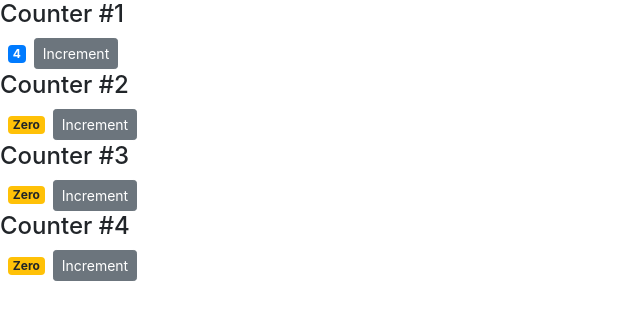
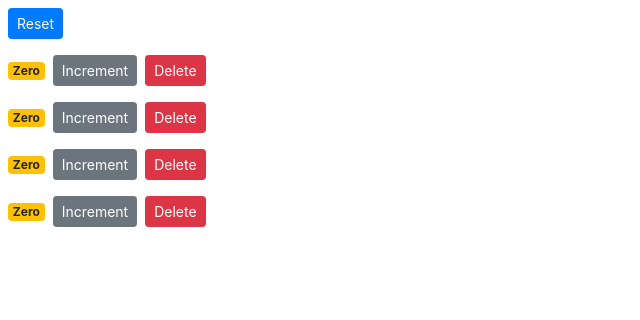
Before and after one commit to KyleFDowney/mosh-app-2, a React (Create React App) app: page / in a window 1280 px wide. Shown: the top 320 px of the page, without its empty margins (0-640 px from the left). Built offline with nearby package versions, Linux system fonts and the light colour scheme.

Commit message:
React Developer Tools & Deleting Entries

```diff
--- a/src/components/counter.jsx
+++ b/src/components/counter.jsx
@@ -2,7 +2,7 @@
 
 class Counter extends Component {
   state = {
-    value: this.props.value
+    value: this.props.counter.value
   };
 
   handleIncrement = () => {
@@ -14,13 +14,18 @@
 
     return (
       <div>
-        <h4>Counter #{this.props.id}</h4>
         <span className={this.getBadgeClasses()}>{this.formatCount()}</span>
         <button
           onClick={this.handleIncrement}
           className="btn btn-secondary btn-sm"
         >
           Increment
+        </button>
+        <button
+          onClick={() => this.props.onDelete(this.props.counter.id)}
+          className="btn btn-danger btn-sm m-2"
+        >
+          Delete
         </button>
       </div>
     );
--- a/src/components/counters.jsx
+++ b/src/components/counters.jsx
@@ -4,17 +4,38 @@
 class Counters extends Component {
   state = {
     counters: [
-      { id: 1, value: 4 },
+      { id: 1, value: 0 },
       { id: 2, value: 0 },
       { id: 3, value: 0 },
       { id: 4, value: 0 }
     ]
   };
+  handleReset = () => {
+    this.state.counters.map(c => {
+      c.value = 0;
+      return c;
+    });
+  };
+
+  handleDelete = counterId => {
+    const counters = this.state.counters.filter(c => c.id !== counterId);
+    this.setState({ counters });
+  };
   render() {
     return (
       <div>
+        <button
+          onClick={this.handleReset}
+          className="btn btn-primary btn-sm m-2"
+        >
+          Reset{" "}
+        </button>
         {this.state.counters.map(counter => (
-          <Counter key={counter.id} value={counter.value} id={counter.id} />
+          <Counter
+            key={counter.id} //internal
+            onDelete={this.handleDelete}
+            counter={counter}
+          />
         ))}
       </div>
     );
```
